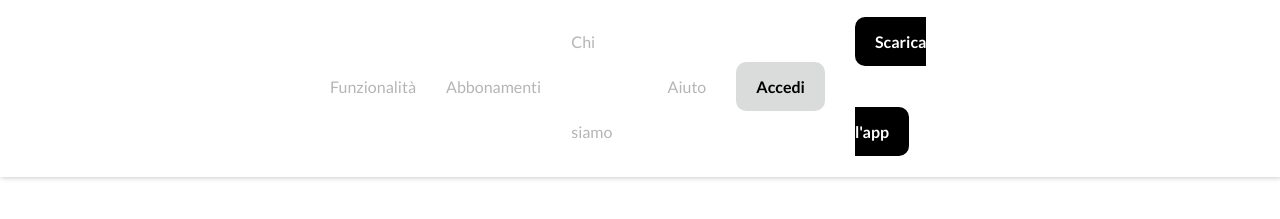
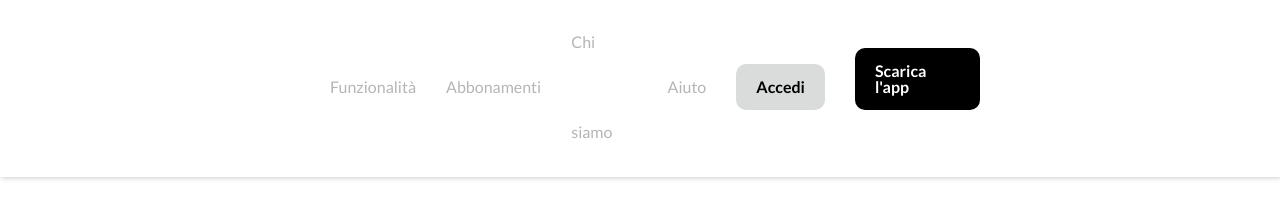
Before and after one commit to SimoneSichili/js-html-css-revolut, a plain HTML site: page index.html in a window 1280 px wide. Shown: the part 93-312 px from the top of the page. Drawn offline with nearby package versions, Linux system fonts and the light colour scheme.

Commit message:
Refactoring. Fix links height

```diff
--- a/css/style.css
+++ b/css/style.css
@@ -76,8 +76,8 @@ header {
     font-weight: 700;
 }
 
-#nav-left .list-inline-l > ul > li > a,
-#nav-right .list-inline-r > ul >li > a {
+#nav-left .list-inline-l > li > a,
+#nav-right .list-inline-r  > li > a {
     display: inline-block;
     height: 100%;
     color: #b5b5b5;
@@ -181,7 +181,6 @@ header {
     color: #d5d5d5;
 }
 
-
 /* /dropdown menu */
 
 /* END NAV */
```
